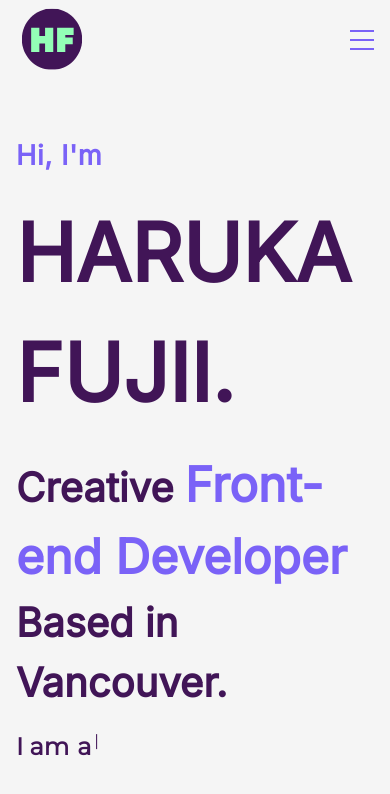
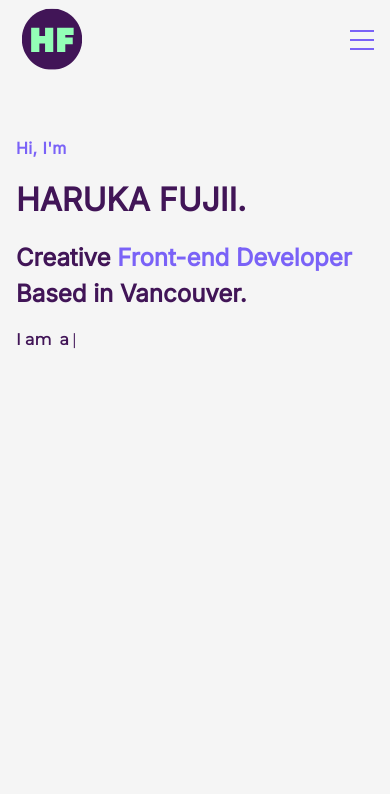
Before and after one commit to harukafujii13/portfolio, a Next.js app: page / in a window 390 px wide. Shown: the top 794 px of the page. Built offline with nearby package versions, Linux system fonts and the light colour scheme.

Commit message:
style:fix responsive

```diff
--- a/src/components/Banner/banner.component.tsx
+++ b/src/components/Banner/banner.component.tsx
@@ -11,18 +11,18 @@ const Banner = () => {
         initial={{ y: 10, opacity: 0 }}
         animate={{ y: 0, opacity: 1 }}
         transition={{ duration: 0.5, delay: 0.6 }}
-        className="text-[1.7rem] font-inter tracking-wide text-primary-purple font-extrabold">
+        className="text-base md:text-lg lg:text-2xl font-inter tracking-wide text-primary-purple font-extrabold">
         Hi, I'm
       </motion.h3>
       <motion.h1
         initial={{ y: 10, opacity: 0 }}
         animate={{ y: 0, opacity: 1 }}
         transition={{ duration: 0.5, delay: 0.7 }}
-        className="text-[5rem] lgl:text-6xl font-tinter font-extrabold flex flex-col">
+        className="text-[2rem] lg:text-7xl font-tinter font-extrabold flex flex-col">
         HARUKA FUJII.{' '}
-        <span className="text-[2.5rem] text-primary-text mt-2 lgl: mt-4 font-extrabold">
+        <span className="text-[1.5rem] lg:text-5xl text-primary-text mt-2 lgl: mt-4 font-semibold">
           Creative{' '}
-          <span className="text-primary-purple text-[3rem] font-extrabold">
+          <span className="text-primary-purple text-[1.5rem] lg:text-5xl font-black">
             Front-end Developer
           </span>{' '}
           <br />
@@ -34,7 +34,7 @@ const Banner = () => {
         animate={{ y: 0, opacity: 1 }}
         transition={{ duration: 0.5, delay: 0.8 }}
         className="flex flex-row font-montserrat">
-        <h1 className="text-[1.5rem] font-bold">I am</h1>
+        <h1 className="text-[1rem] lgl:text-2xl font-bold">I am</h1>
         <TypeWriter />
       </motion.div>
     </section>
--- a/src/components/TypeWriter/typeWriter.component.tsx
+++ b/src/components/TypeWriter/typeWriter.component.tsx
@@ -15,7 +15,9 @@ const TypeWriter = () => {
 
   return (
     <>
-      <span className="pl-[0.5rem] text-[1.5rem] font-extrabold">{text}</span>
+      <span className="pl-[0.5rem] text-[1rem] lgl:text-2xl font-extrabold">
+        {text}
+      </span>
       <Cursor cursorBlinking={false} />
     </>
   );
```
